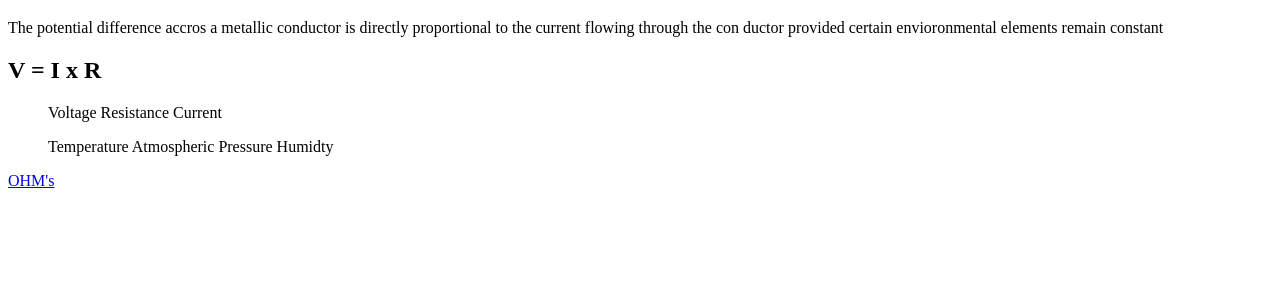
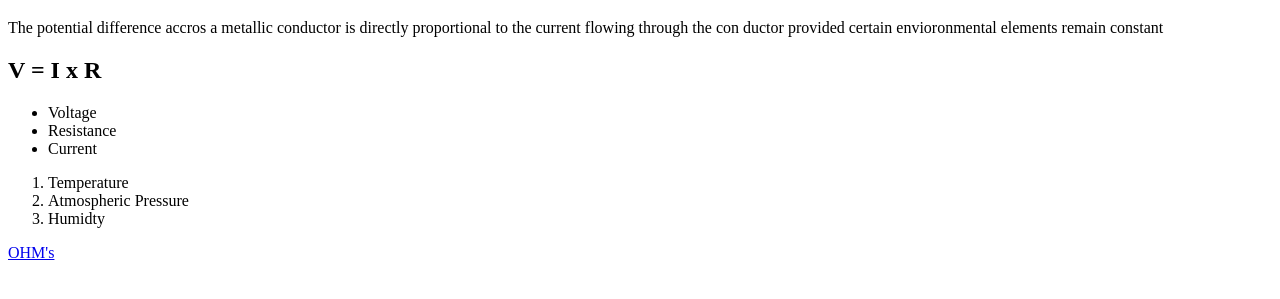
Before and after one commit to kallby/repo-1, a plain HTML site: page index.html in a window 1280 px wide. Shown: the part 61-360 px from the top of the page. Drawn offline with Linux system fonts and the light colour scheme.

Commit message:
Update index.html

```diff
--- a/index.html
+++ b/index.html
@@ -9,15 +9,15 @@
 ductor provided certain envioronmental elements remain constant</p>
 <h2>V = I x R</h2>
 <ul>
-Voltage
-Resistance
-Current
+  <li>Voltage</li>
+  <li>Resistance</li>
+  <li>Current</li>
 </ul>
 
 <ol>
-Temperature
-Atmospheric Pressure
-Humidty
+  <li>Temperature</li>
+  <li>Atmospheric Pressure</li>
+  <li>Humidty</li>
 </ol>
 
 <a href="https://smartlot.world"> OHM's</a>
```
